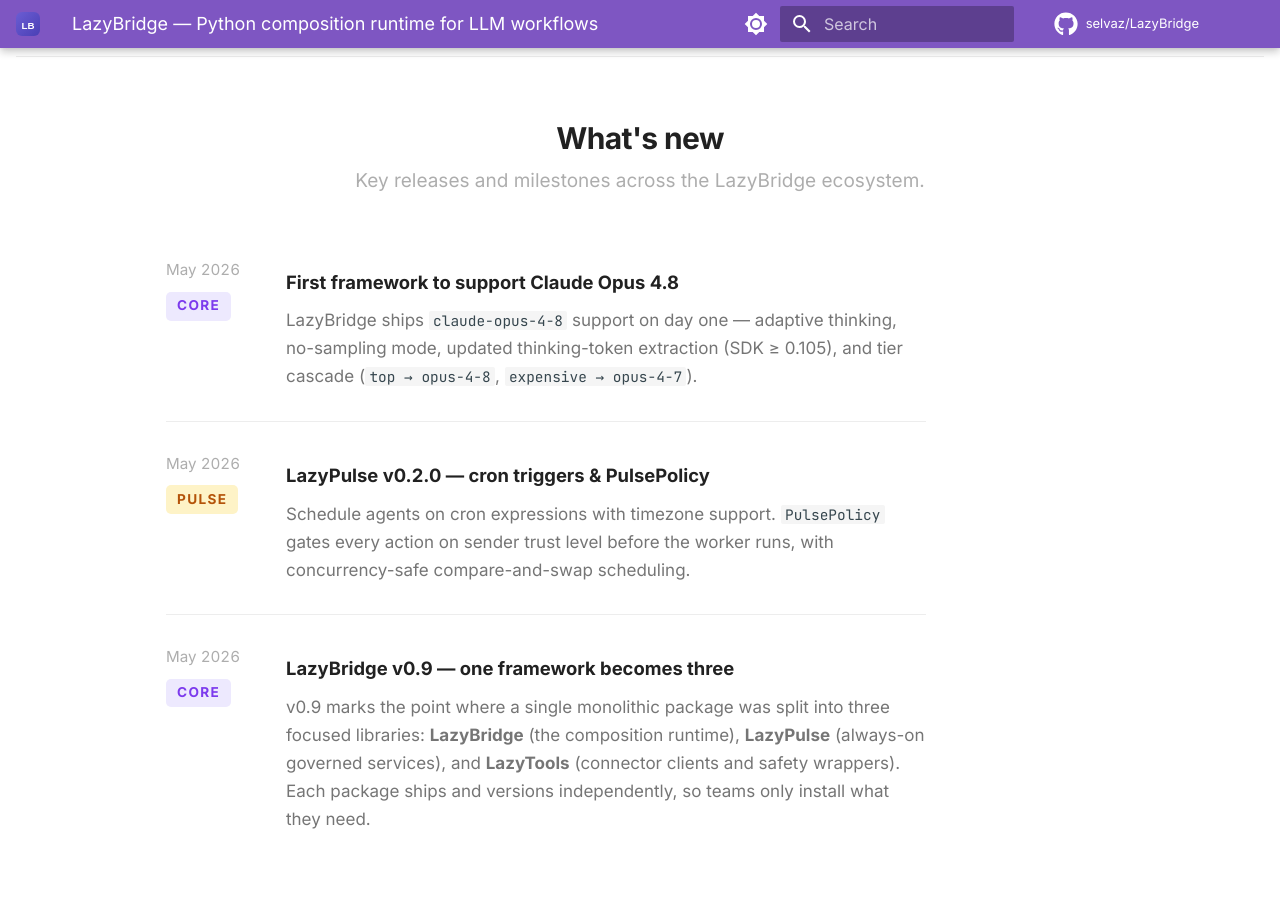
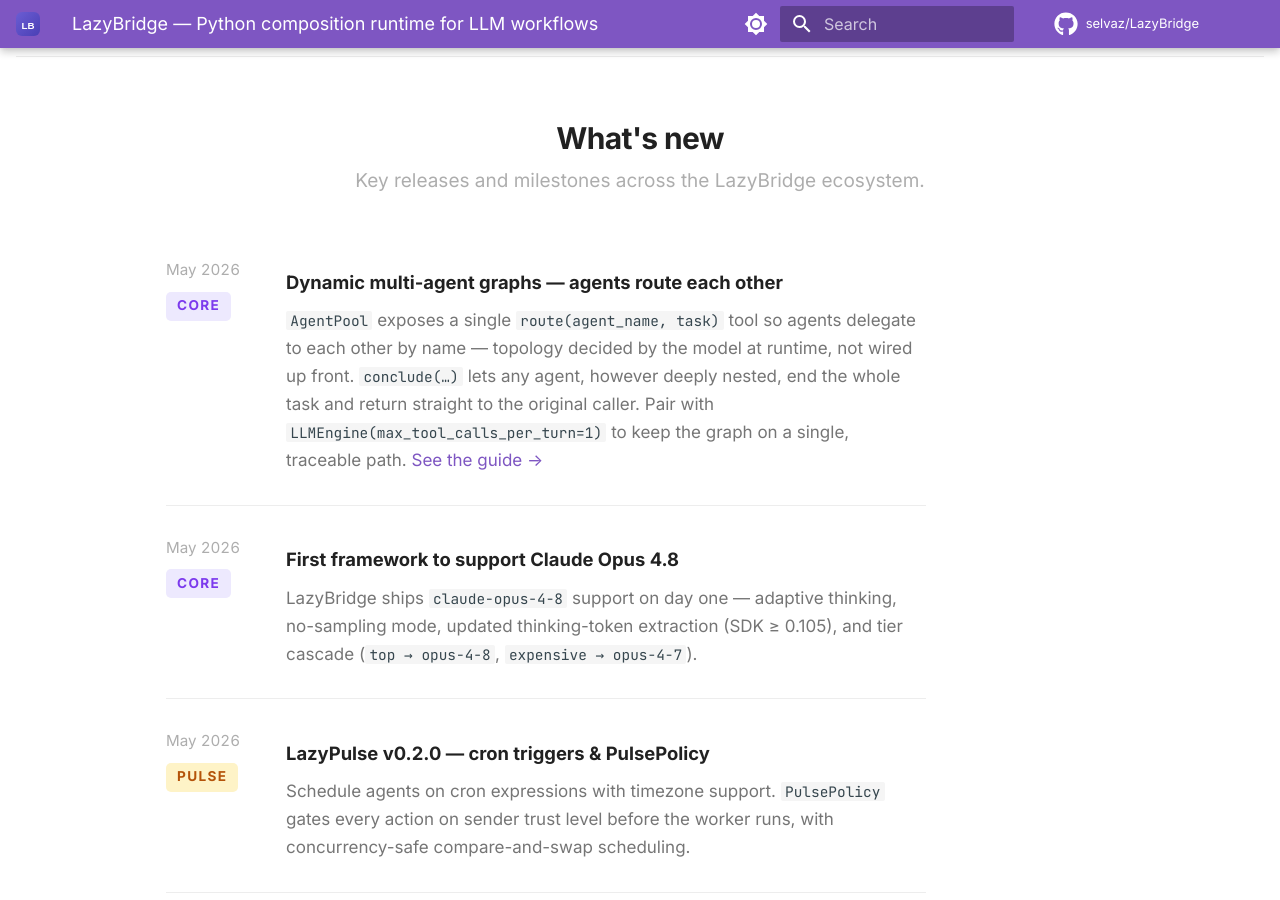
Before and after one commit to selvaz/lazybridgewebsite, an MkDocs documentation site: the page built from docs/index.md, in a window 1280 px wide and 900 px high, scrolled down 5414 px. Built offline with MkDocs 1.6.1 and Material for MkDocs 9.7.7, drawn with Linux system fonts in a browser that asks for light colours; comment, search, counter and statistics services are not loaded; some of the changed text lies outside the part shown.

Commit message:
site: announce dynamic multi-agent graphs (AgentPool + conclude)
- Add a "What's new" card for the new dynamic multi-agent graph capability
  (AgentPool routing, conclude non-local exit, max_tool_calls_per_turn),
  linking to the new guide on core.lazybridge.com.
- Add a third code-panel tab "Agents route each other" showing the feature
  in the documented sync agent(...) form.

Validated with `mkdocs build --strict`.

````diff
--- a/docs/index.md
+++ b/docs/index.md
@@ -188,6 +188,22 @@ description: Build LLM workflows where functions, agents, plans, humans and exte
     print(article("AI agents in 2026").text())
     ```
 
+=== "Agents route each other"
+
+    ```python
+    from lazybridge import Agent, AgentPool, LLMEngine, conclude
+
+    pool = AgentPool()
+    researcher = Agent(engine=LLMEngine("claude-sonnet-4-6", max_tool_calls_per_turn=1),
+                       name="researcher", tools=[pool.as_tool(), conclude])
+    writer     = Agent(engine=LLMEngine("claude-sonnet-4-6", max_tool_calls_per_turn=1),
+                       name="writer", tools=[pool.as_tool(), conclude])
+    pool.register(researcher, writer)        # register after construction
+
+    # researcher may route("writer", ...); any agent may conclude(...)
+    print(researcher("Brief me on 2026 AI trends.").text())
+    ```
+
 </div>
 
 <!-- ═══════════════════ ECOSYSTEM ═══════════════════ -->
@@ -286,6 +302,17 @@ description: Build LLM workflows where functions, agents, plans, humans and exte
         <span class="lb-eco-card__badge lb-eco-card__badge--core">core</span>
       </div>
       <div class="lb-update-item__body">
+        <p class="lb-update-title">Dynamic multi-agent graphs &mdash; agents route each other</p>
+        <p class="lb-update-desc"><code>AgentPool</code> exposes a single <code>route(agent_name,&nbsp;task)</code> tool so agents delegate to each other by name &mdash; topology decided by the model at runtime, not wired up front. <code>conclude(&hellip;)</code> lets any agent, however deeply nested, end the whole task and return straight to the original caller. Pair with <code>LLMEngine(max_tool_calls_per_turn=1)</code> to keep the graph on a single, traceable path. <a href="https://core.lazybridge.com/guides/mid/dynamic-graph/">See the guide &rarr;</a></p>
+      </div>
+    </li>
+
+    <li class="lb-update-item">
+      <div class="lb-update-item__meta">
+        <span class="lb-update-date">May 2026</span>
+        <span class="lb-eco-card__badge lb-eco-card__badge--core">core</span>
+      </div>
+      <div class="lb-update-item__body">
         <p class="lb-update-title">First framework to support Claude Opus 4.8</p>
         <p class="lb-update-desc">LazyBridge ships <code>claude-opus-4-8</code> support on day one &mdash; adaptive thinking, no-sampling mode, updated thinking-token extraction (SDK &ge;&nbsp;0.105), and tier cascade (<code>top&nbsp;&rarr;&nbsp;opus-4-8</code>, <code>expensive&nbsp;&rarr;&nbsp;opus-4-7</code>).</p>
       </div>
````
